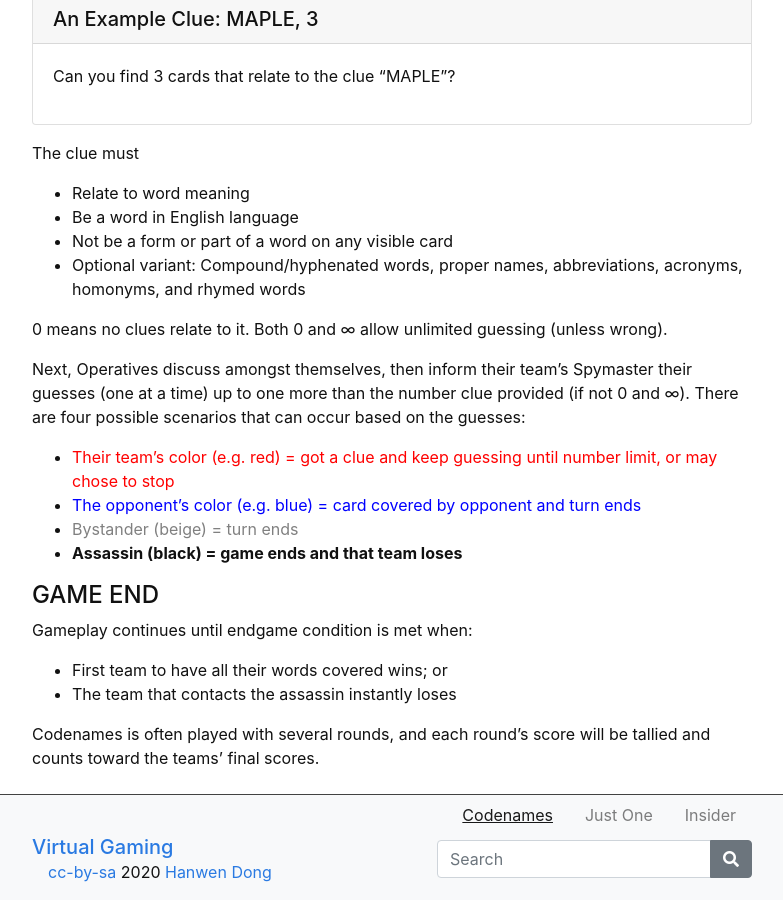
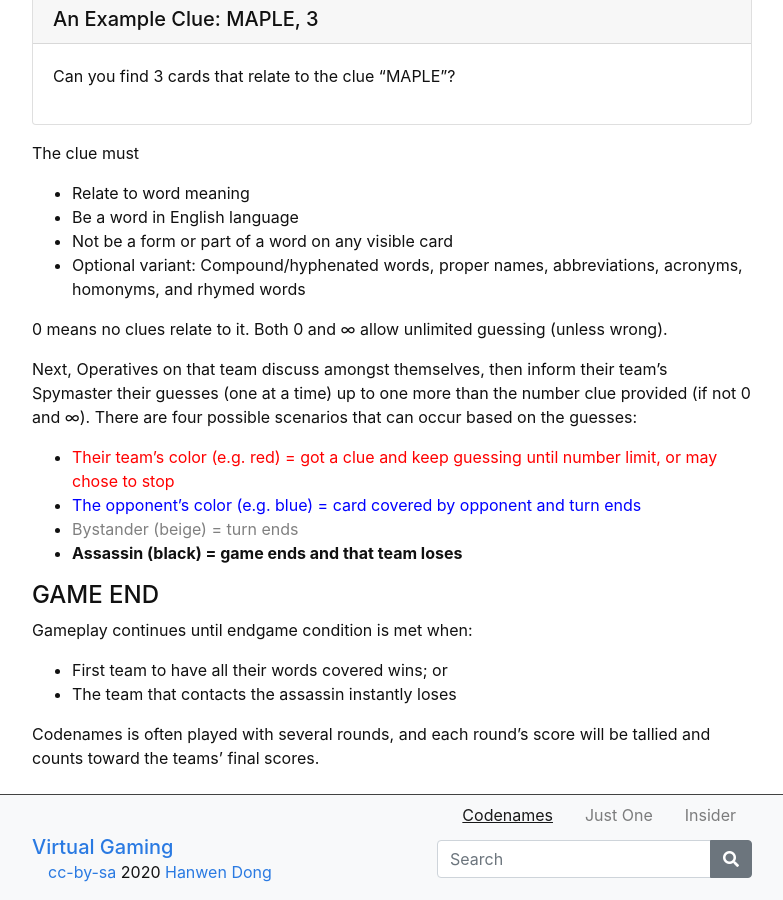
Before and after one commit to hanwendong1/VirtualGaming, a Jekyll site: the page built from content/1-Codenames.md, in a window 1280 px wide and 900 px high, scrolled down 2269 px. Shown: the whole window, without its empty margins (248-1031 px from the left). Built offline with Jekyll 4.4.1, drawn with Linux system fonts in a browser that asks for light colours.

Commit message:
Update 1-Codenames.md

```diff
--- a/content/1-Codenames.md
+++ b/content/1-Codenames.md
@@ -90,7 +90,7 @@
 
 0 means no clues relate to it. Both 0 and ∞ allow unlimited guessing (unless wrong).
 
-Next, Operatives discuss amongst themselves, then inform their team's Spymaster their guesses (one at a time) up to one more than the number clue provided (if not 0 and ∞). There are four possible scenarios that can occur based on the guesses:
+Next, Operatives on that team discuss amongst themselves, then inform their team's Spymaster their guesses (one at a time) up to one more than the number clue provided (if not 0 and ∞). There are four possible scenarios that can occur based on the guesses:
 - <span style="color:#FF0000;">Their team’s color (e.g. red) = got a clue and keep guessing until number limit, or may chose to stop</span>
 - <span style="color:#0000FF;">The opponent’s color (e.g. blue) = card covered by opponent and turn ends</span>
 - <span style="color:#808080;">Bystander (beige) = turn ends</span>
```
